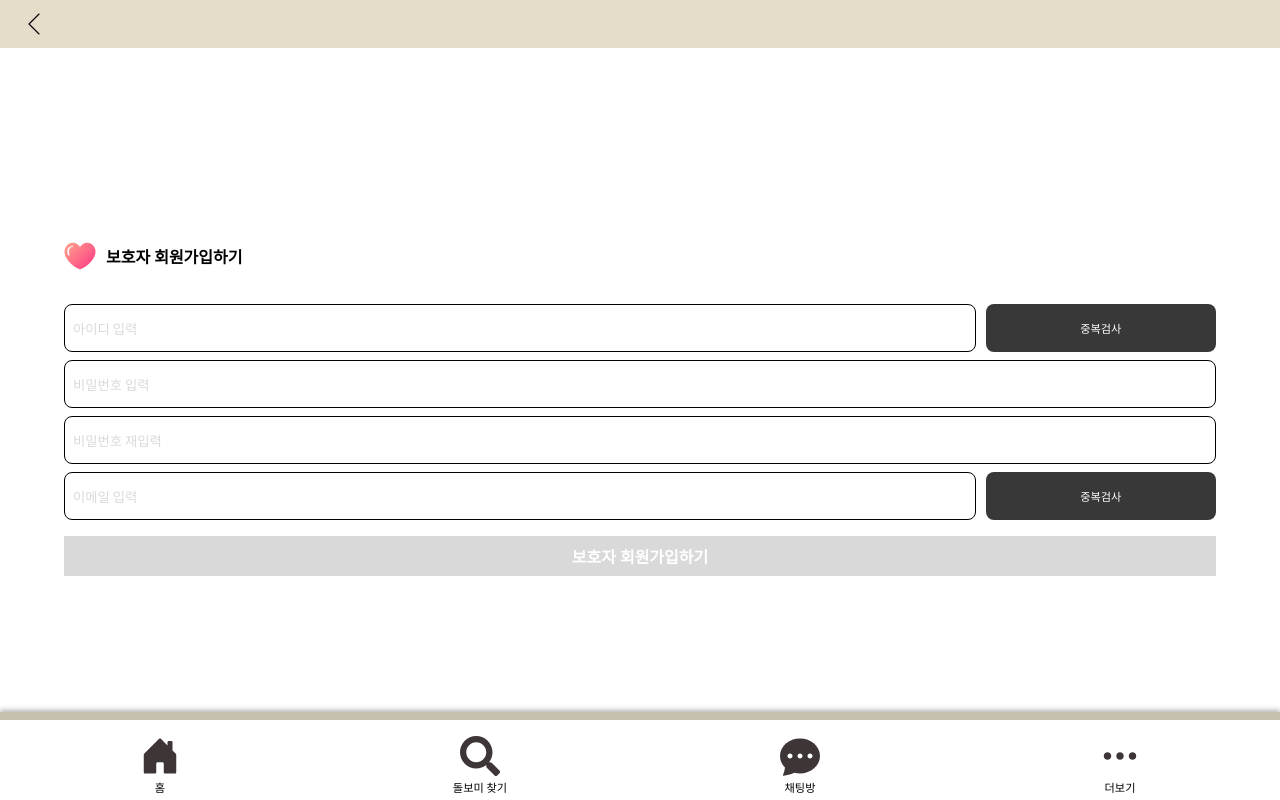
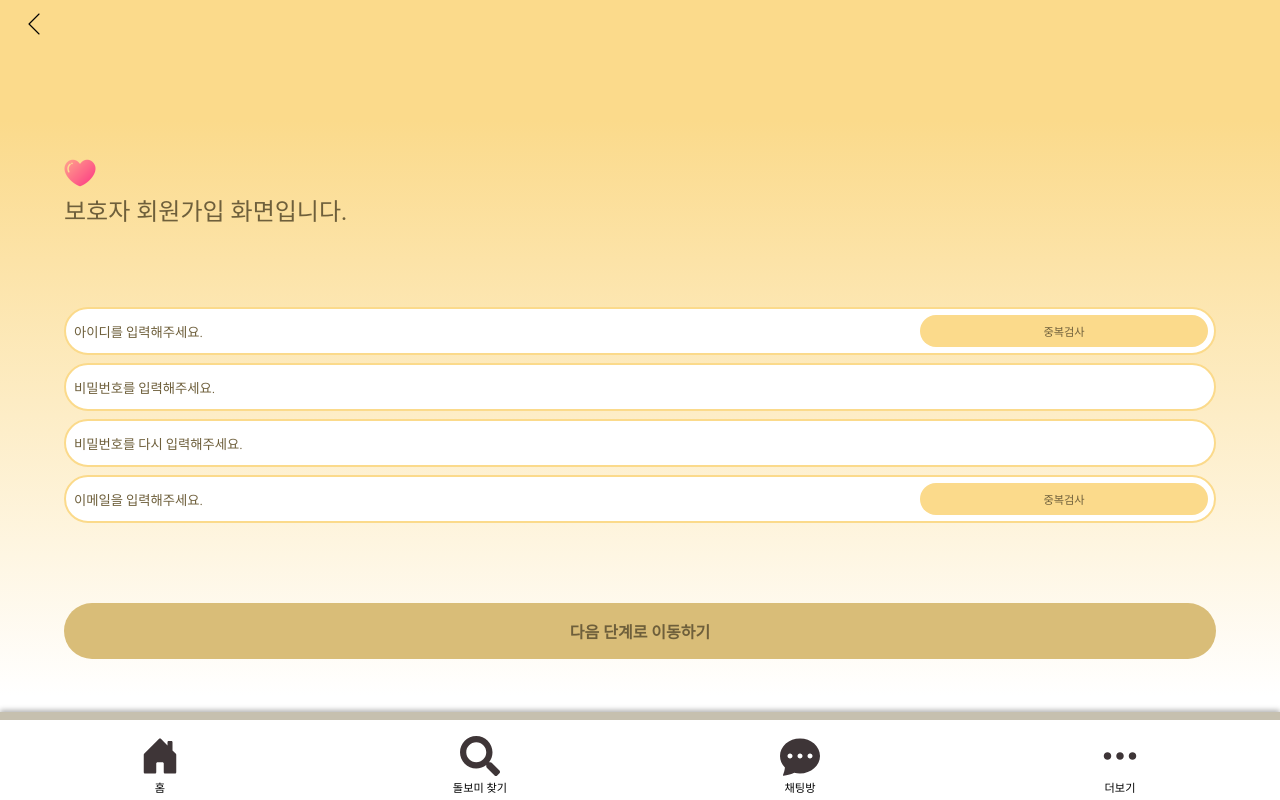
Before and after one commit to yerimi00/GovTech_FE, a React (Vite) app in the folder bombom/: page /protectorsignuppage in a window 1280 px wide. Built offline with nearby package versions, Linux system fonts and the light colour scheme; a web font is replaced by a local one.

Commit message:
[ADD] 보호자 회원가입 화면 디자인 추가

```diff
--- a/bombom/src/components/header/all_header/newHeader.jsx
+++ b/bombom/src/components/header/all_header/newHeader.jsx
@@ -35,7 +35,7 @@ export default function NewHeader() {
     const location = useLocation();
 
     const getBackgroundColor = () => {
-        if (location.pathname === '/protectorloginpage') {
+        if (location.pathname === '/protectorloginpage' || location.pathname === '/protectorsignuppage') {
             return '#FBDA8B';
         } else if (location.pathname === '/dolbomloginpage') {
             return '#D8F0B2';
--- a/bombom/src/components/header/all_signup/all_protectorsignup/ProtectorSignup.jsx
+++ b/bombom/src/components/header/all_signup/all_protectorsignup/ProtectorSignup.jsx
@@ -21,92 +21,110 @@ const PageContainer = styled(ContainerCenter)`
   justify-content: center;
   gap: 4rem;
   position: relative;
-  background-color: white;
+  background: linear-gradient(to bottom, #FBDA8B 0%, #FBDA8B 10%, white 90%, white 100%);
 `;
 
 const Button = styled.button`
   width: ${props => props.width || 'auto'};
-  background-color: ${(props) => (props.disabled ? '#D9D9D9' : '#AFAFAF')};
+  border-radius: 5rem;
+  background-color: ${(props) => (props.disabled ? '#D9BD78' : '#6E5F3B')};
   display: flex;
   align-items: center;
   justify-content: center;
-  padding: 0.5rem;
+  padding: 1rem;
   cursor: ${(props) => (props.disabled ? 'not-allowed' : 'pointer')};
   border: none;
+
+  & > span {
+    color: ${(props) => (props.disabled ? '#6E5F3B' : 'white')};
+  }
 `;
 
 const Button2 = styled.button`
 width: ${props => props.width || 'auto'};
-  background-color: #383838;
+position: absolute;
+right: 0.5rem;
+top: 50%;
+transform: translateY(-50%);
+background-color: #FBDA8B;
 display: flex;
 align-items: center;
 justify-content: center;
-  padding: 0.5rem;
+padding: 0 1rem;
 cursor: pointer;
 border: none;
-  border-radius: 0.5rem;
+border-radius: 5rem;
+height: 2rem;
+`;
+
+const InputContainer = styled.div`
+  position: relative;
+  width: 100%;
   height: 3rem;
 `;
 
+
 const IDInput = styled.input.attrs({
-  placeholder: '아이디 입력',
+  placeholder: '아이디를 입력해주세요.',
 })`
   width: 100%;
   height: 3rem;
-  border: 1px solid black;
-  border-radius: 0.5rem;
+  border: 2px solid #FBDA8B;
+  border-radius: 5rem;
+  padding: 0.5rem;
+  box-sizing: border-box;
+  padding-right: 4rem;
+
+  &::placeholder {
+    color: #6E5F3B;
+  }
+`;
+
+const PWInput = styled.input.attrs({
+  placeholder: '비밀번호를 입력해주세요.',
+  type: 'password',
+})`
+  width: 100%;
+  height: 3rem;
+  border: 2px solid #FBDA8B;
+  border-radius: 5rem;
   padding: 0.5rem;
   box-sizing: border-box;
 
   &::placeholder {
-    color: #D9D9D9;
+    color: #6E5F3B;
   }
 `;
 
-const PWInput = styled.input.attrs({
-  placeholder: '비밀번호 입력',
+const PW2Input = styled.input.attrs({
+  placeholder: '비밀번호를 다시 입력해주세요.',
   type: 'password',
 })`
   width: 100%;
   height: 3rem;
-  border: 1px solid black;
-  border-radius: 0.5rem;
+  border: 2px solid #FBDA8B;
+  border-radius: 5rem;
   padding: 0.5rem;
   box-sizing: border-box;
 
   &::placeholder {
-    color: #D9D9D9;
-  }
-`;
-
-const PW2Input = styled.input.attrs({
-  placeholder: '비밀번호 재입력',
-  type: 'password',
-})`
-  width: 100%;
-  height: 3rem;
-  border: 1px solid black;
-  border-radius: 0.5rem;
-  padding: 0.5rem;
-  box-sizing: border-box;
-
-  &::placeholder {
-    color: #D9D9D9;
+    color: #6E5F3B;
   }
 `;
 
 const EmailInput = styled.input.attrs({
-  placeholder: '이메일 입력',
+  placeholder: '이메일을 입력해주세요.',
 })`
   width: 100%;
   height: 3rem;
-  border: 1px solid black;
-  border-radius: 0.5rem;
+  border: 2px solid #FBDA8B;
+  border-radius: 5rem;
   padding: 0.5rem;
+  padding-right: 4rem;
   box-sizing: border-box;
 
   &::placeholder {
-    color: #D9D9D9;
+    color: #6E5F3B;
   }
 `;
 
@@ -154,34 +172,38 @@ const ProtectorSignupPage = () => {
   return (
     <ContainerCenter>
       <PageContainer>
-        <CustomColumn width='90%' alignItems='center' justifyContent='center' gap='2rem'>
-          <CustomRow width='100%' alignItems='center' justifyContent='flex-start'>
+        <CustomColumn width='90%' alignItems='center' justifyContent='center' gap='5rem'>
+          <CustomColumn width='100%' alignItems='flex-start' justifyContent='center' gap='0.2rem'>
             <StyledImg src={'ex_nav_icon.png'} width='2rem' height='2rem' />
-            <CustomFont color='black' fontWeight='bold' font='1rem'>보호자 회원가입하기</CustomFont>
-          </CustomRow>
+            <CustomFont color='#6E5F3B' font='1.5rem'>보호자 회원가입 화면입니다.</CustomFont>
+          </CustomColumn>
 
           <CustomColumn width='100%' alignItems='center' justifyContent='center' gap='1rem'>
             <CustomColumn width='100%' alignItems='center' justifyContent='center' gap='0.5rem'>
               <CustomRow width='100%'>
+                <InputContainer>
                   <IDInput value={id} onChange={(e) => setId(e.target.value)} />
                   <Button2 width='25%'>
-                  <CustomFont font='0.7rem' color='white'>중복검사</CustomFont>
+                    <CustomFont font='0.7rem' color='#6E5F3B'>중복검사</CustomFont>
                   </Button2>
+                </InputContainer>
               </CustomRow>
               <PWInput value={pw} onChange={(e) => setPw(e.target.value)} />
               <PW2Input value={pw2} onChange={(e) => setPw2(e.target.value)} />
               <CustomRow width='100%'>
+                <InputContainer>
                   <EmailInput value={email} onChange={(e) => setEmail(e.target.value)} />
                   <Button2 width='25%'>
-                  <CustomFont font='0.7rem' color='white'>중복검사</CustomFont>
+                    <CustomFont font='0.7rem' color='#6E5F3B'>중복검사</CustomFont>
                   </Button2>
+                </InputContainer>
               </CustomRow>
+            </CustomColumn>
           </CustomColumn>
 
           <Button onClick={doneProtectorSignup} disabled={isButtonDisabled} width='100%'>
-              <CustomFont color='white' fontWeight='bold' font='1rem'>보호자 회원가입하기</CustomFont>
+            <CustomFont color={isButtonDisabled ? '#6E5F3B' : 'white'} fontWeight='bold' font='1rem'>다음 단계로 이동하기</CustomFont>
           </Button>
-          </CustomColumn>
 
           {showModal && (
             <ModalBackground>
```
Lines whose indentation alone changed are shown as unchanged.
